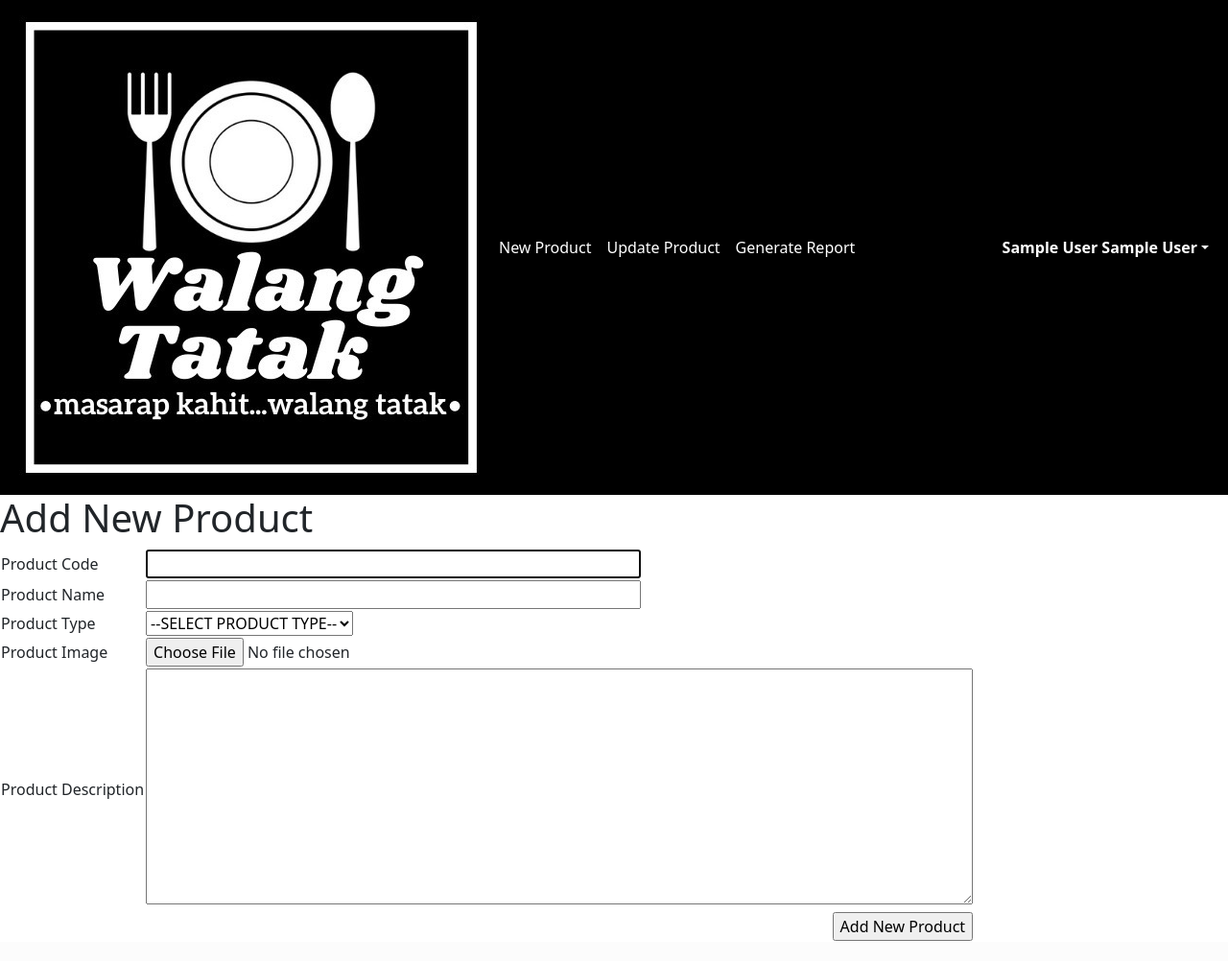
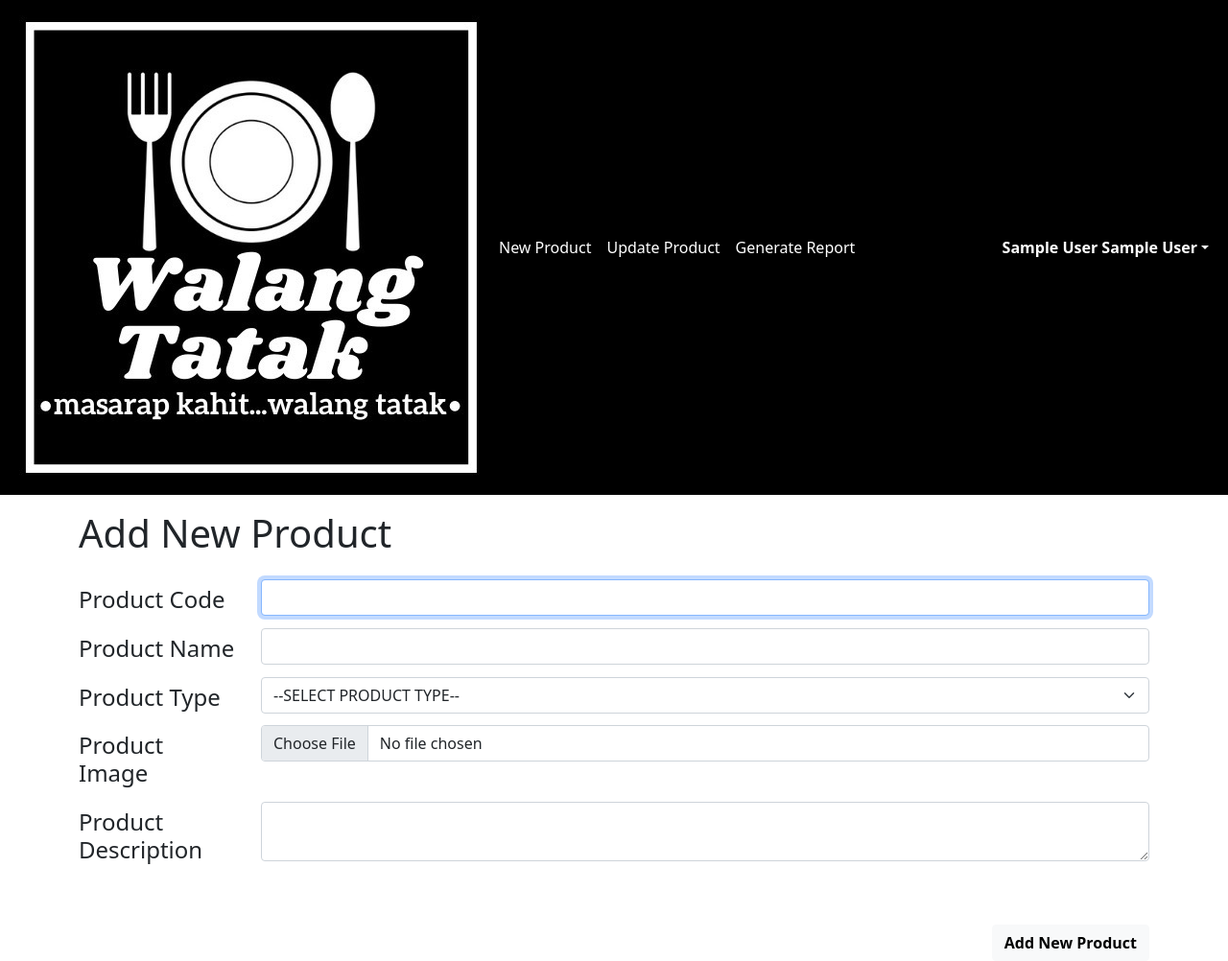
Before and after one commit to sprmnfrd/cosc75a-wt, a PHP site: page /admin/new-product.php in a window 1280 px wide. Shown: the whole page at 96% size. Before the commit the page ends 981 px from the top, so only its background shows below. Run offline with PHP 8.4, Linux system fonts and the light colour scheme; the visitor is signed in with stand-in values (Sample User, id 1); tables that the repository leaves empty or names only in its code hold one stand-in row (values such as "Sample post").

Commit message:
fixed design and logic

```diff
--- a/manager/admin/new-product.php
+++ b/manager/admin/new-product.php
@@ -2,26 +2,34 @@
     require("../../includes/helper.php");
     require("../../includes/db.php");
 
-    changeTitle("../templates/header.php", "Adminitstrator - WT");
+    changeTitle("../templates/header.php", "New Product - Administrator");
 ?>
-    <div id="content">
+    <div class="container mt-3">
         <h1>Add New Product</h1>
-
-        <form action="new-product.php" method="post" id="new-product" enctype="multipart/form-data">
-            <table>
-                <tr>
-                    <td class="font-xlarge">Product Code</td>
-                    <td><input type="text" class="border-round border-gray font-xlarge" size="50" name="new-product-code" autofocus required></td>
-                </tr>
-                <tr>
-                    <td class="font-xlarge">Product Name</td>
-                    <td><input type="text" class="border-round border-gray font-xlarge" size="50" name="new-product-name" required></td>
-                </tr>
-                <tr>
-                    <td class="font-xlarge">Product Type</td>
-                    <td>
-                        <select class="border-round border-gray font-xlarge" name="new-product-type" required>
-                            <option value="" selected disabled>--SELECT PRODUCT TYPE--</option>
+        <form class="mt-4" action="./new-product.php" method="POST" enctype="multipart/form-data">
+            <div class="row">
+                <div class="col-2">
+                    <label class="col-form-label" for="new-product-code"><h4>Product Code</h4></label>
+                </div>
+                <div class="col">
+                    <input type="text" class="form-control" name="new-product-code" id="new-product-code" autofocus required>
+                </div>
+            </div>
+            <div class="row">
+                <div class="col-2">
+                    <label class="col-form-label" for="new-product-name"><h4>Product Name</h4></label>
+                </div>
+                <div class="col">
+                    <input type="text" class="form-control" name="new-product-name" id="new-product-name" required>
+                </div>
+            </div>
+            <div class="row">
+                <div class="col-2">
+                    <label class="col-form-label" for="new-product-type"><h4>Product Type</h4></label>
+                </div>
+                <div class="col">
+                    <select class="form-select" name="new-product-type" id="new-product-type" required>
+                        <option selected disabled>--SELECT PRODUCT TYPE--</option>
                         <?php
                             $sql = "SELECT * FROM types WHERE type_name != 'DISCOUNT' ORDER BY type_name ASC";
                             $result = prepareSQL($conn, $sql);
@@ -30,20 +38,29 @@
                             }
                         ?>
                     </select>
-                    </td>
-                </tr>
-                <tr>
-                    <td class="font-xlarge">Product Image</td>
-                    <td><input type="file" class="border-round font-xlarge" name="new-product-image" required></td>
-                </tr>
-                <tr>
-                    <td class="font-xlarge">Product Description</td>
-                    <td><textarea class="border-round border-gray" name="new-product-desc" cols="91" rows="10" required></textarea></td>
-                </tr>
-                <tr>
-                   <td style="text-align: right !important;" colspan="2"><input type="submit" class="border-round border-gray font-xlarge" name="new-product" value="Add New Product"></td>
-                </tr>
-            </table>
+                </div>
+            </div>
+            <div class="row">
+                <div class="col-2">
+                    <label class="col-form-label" for="new-product-image"><h4>Product Image</h4></label>
+                </div>
+                <div class="col">
+                    <input type="file" class="form-control" name="new-product-image" id="new-product-image" required>
+                </div>
+            </div>
+            <div class="row">
+                <div class="col-2">
+                    <label class="col-form-label" for="new-product-desc"><h4>Product Description</h4></label>
+                </div>
+                <div class="col">
+                    <textarea class="form-control" name="new-product-desc" id="new-product-desc"></textarea>
+                </div>
+            </div>
+            <div class="row mt-5">
+                <div class="col inline-right">
+                    <button type="submit" class="btn btn-light" name="new-product"><strong>Add New Product</strong></button>
+                </div>
+            </div>
         </form>
     </div>
 <?php
@@ -55,19 +72,61 @@
         $imgExt = pathinfo($img, PATHINFO_EXTENSION);
         $ext = array("gif", "png", "jpg", "jpeg");
 
-        if(in_array($imgExt, $ext)) {
-            $rename = 'image_'.date('Y-m-d-H-i-s').'_'.uniqid().'.'.$imgExt;
+        if(!isset($_POST["new-product-type"])) {
+            echo '
+                <script>
+                    alert("Please select a product type.");
+                </script>
+            ';
+        } else {
+            if(!in_array($imgExt, $ext)) {
+                echo '
+                    <script>
+                        alert("Please upload an image file.");
+                    </script>
+                ';
+            } else {
+                $sql = "SELECT product_code, product_name FROM products";
+                $result = prepareSQL($conn, $sql);
+                if(mysqli_num_rows($result) === 0) {
+                    $rename = date('YmdHis').'_'.uniqid().'.'.$imgExt;
 
                     move_uploaded_file($imgTmp, "../../images/product_images/$rename");
 
                     $sql = "INSERT INTO products VALUES (NULL, ?, ?, ?, ?, ?, NULL, NULL)";
                     prepareSQL($conn, $sql, "ssiss", $_POST["new-product-code"], $_POST["new-product-name"], $_POST["new-product-type"], $_POST["new-product-desc"], $rename);
-        }
-        else {
+
                     echo '
                         <script>
-                    alert("Please upload an image file.");
+                            window.location.replace("dashboard.php");
+                        </script>
+                    ';
+                } else {
+                    while($resultRow = mysqli_fetch_array($result)) {
+                    if($resultRow["product_code"] === $_POST["new-product-code"] || $resultRow["product_name"] === $_POST["new-product-name"]) {
+                        echo '
+                            <script>
+                                alert("Please enter a unique product code or product name");
+                            </script>
+                        ';
+
+                        break;
+                    } else {
+                        $rename = date('YmdHis').'_'.uniqid().'.'.$imgExt;
+
+                        move_uploaded_file($imgTmp, "../../images/product_images/$rename");
+
+                        $sql = "INSERT INTO products VALUES (NULL, ?, ?, ?, ?, ?, NULL, NULL)";
+                        prepareSQL($conn, $sql, "ssiss", $_POST["new-product-code"], $_POST["new-product-name"], $_POST["new-product-type"], $_POST["new-product-desc"], $rename);
+
+                        echo '
+                            <script>
+                                window.location.replace("dashboard.php");
                             </script>
                         ';
                     }
                 }
+                }
+            }
+        }
+    }
```
Lines whose indentation alone changed are shown as unchanged.
